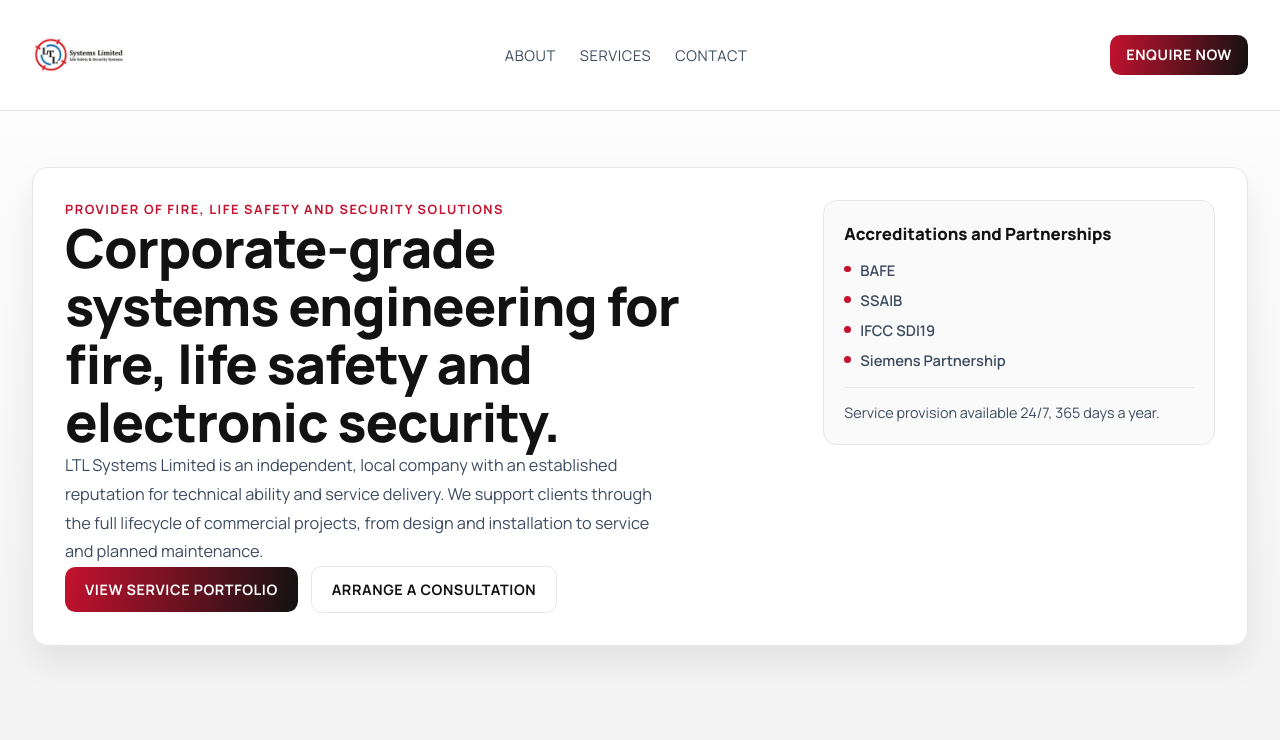
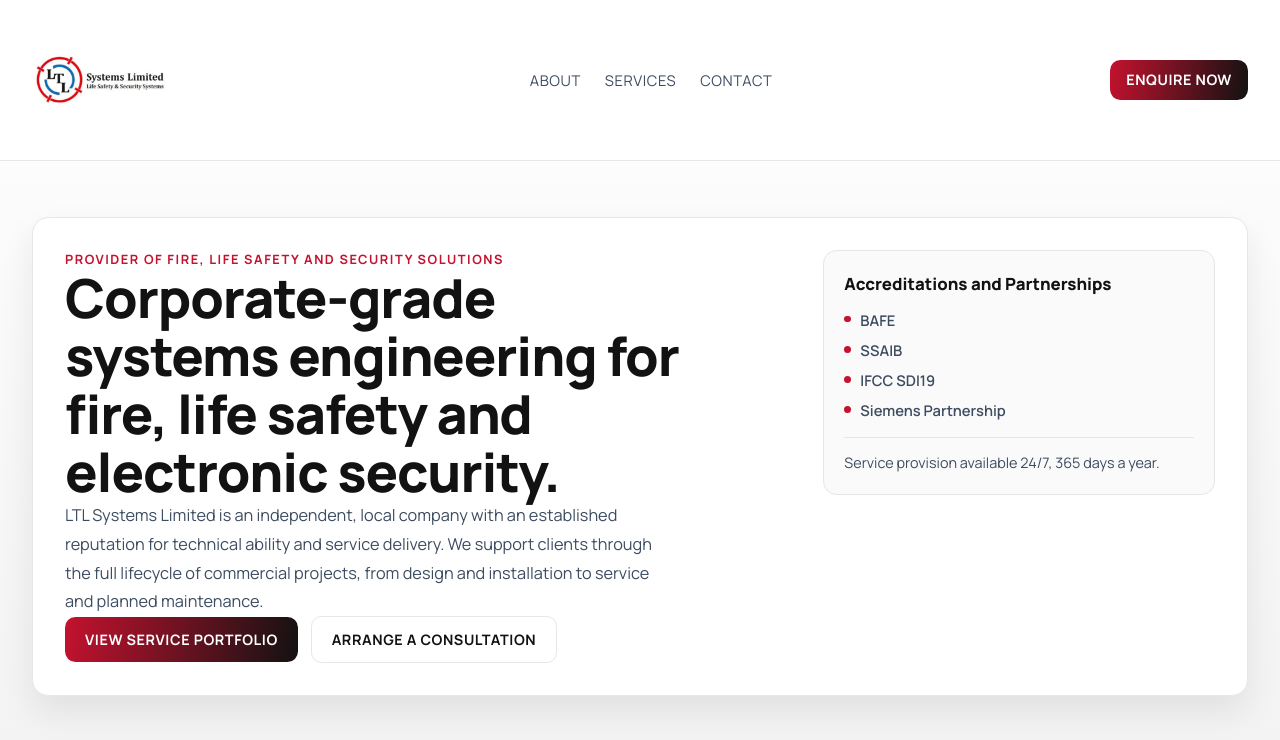
Before and after one commit to t82rhzrjnh-del/LTL-SYSTEMS, a Next.js app: page / in a window 1280 px wide. Shown: the top 740 px of the page. Built offline with nearby package versions, Linux system fonts and the light colour scheme; a web font is replaced by a local one.

Commit message:
Increase logo size to 160px for better visibility

```diff
--- a/app/globals.css
+++ b/app/globals.css
@@ -56,7 +56,7 @@ a {
 
 .brand-mark img {
   height: auto;
-  width: 110px;
+  width: 160px;
 }
 
 .nav-link {
--- a/app/page.tsx
+++ b/app/page.tsx
@@ -81,8 +81,8 @@ export default function Home() {
             <Image
               src="/ltl-logo-full.png"
               alt="LTL Systems Logo"
-              width={110}
-              height={50}
+              width={160}
+              height={73}
               priority
             />
           </a>
```
